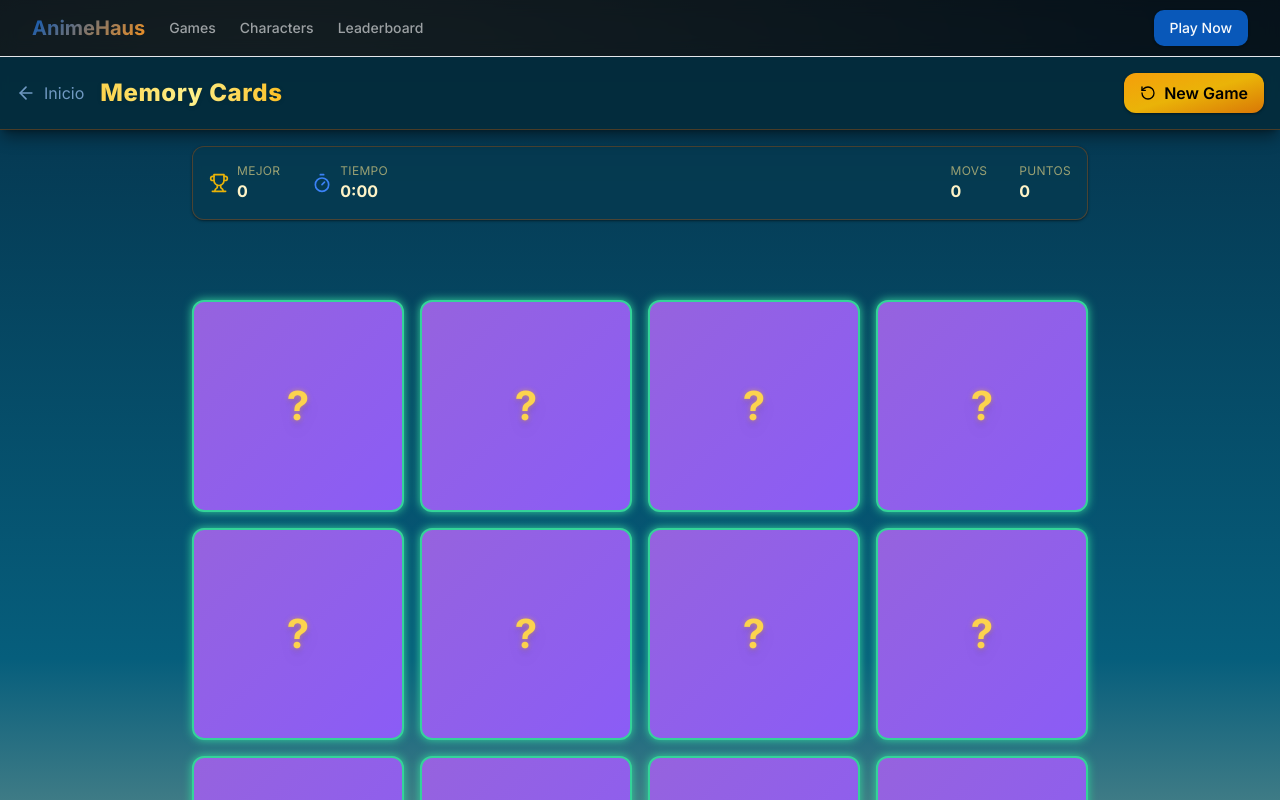
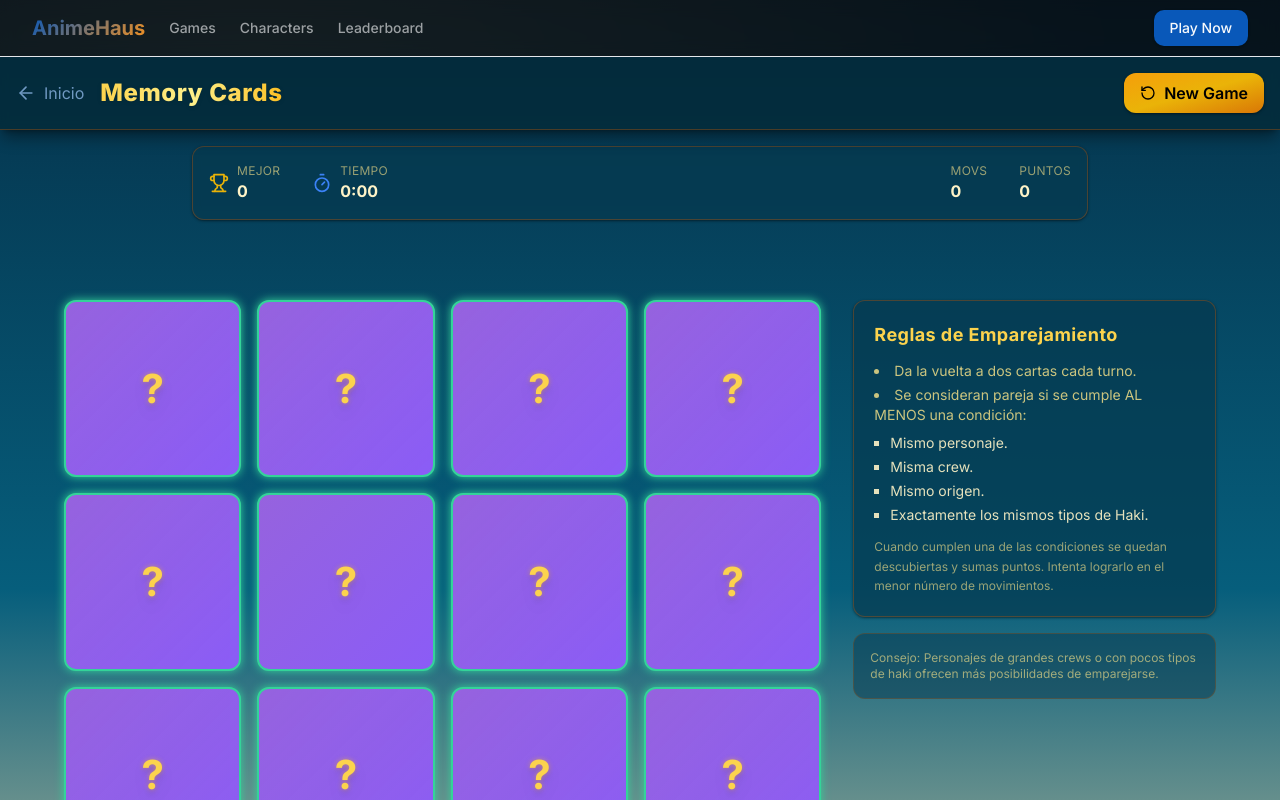
Before and after one commit to AlvaroSM19/animehausv2, a Next.js app: page /games/grid in a window 1280 px wide. Shown: the top 800 px of the page. Built offline with nearby package versions, Linux system fonts and the light colour scheme.

Commit message:
feat(memory-cards): mazo 25% por criterio (personaje, crew, origen, haki)

```diff
--- a/src/app/games/grid/page.tsx
+++ b/src/app/games/grid/page.tsx
@@ -13,17 +13,72 @@ interface GameCard extends AnimeCharacter {
 }
 
 export default function GridGamePage() {
-  const [characters, setCharacters] = useState<GameCard[]>(() => {
-    const allChars = getAllCharacters()
-    const selected = [...allChars].sort(() => Math.random() - 0.5).slice(0, 8)
-    // Duplicate characters for matching pairs
-    return [...selected, ...selected].sort(() => Math.random() - 0.5).map((char, index) => ({
+  // Build a deck with 8 pairs: 2 identical, 2 same crew, 2 same origin, 2 same exact haki types
+  const buildDeck = (): GameCard[] => {
+    const all = getAllCharacters()
+    const shuffle = <T,>(arr: T[]) => arr.sort(() => Math.random() - 0.5)
+    const usedIds = new Set<string>()
+    const pairs: AnimeCharacter[][] = []
+
+    // Helper to safely pick N pairs by predicate and equality function
+    const pickPairs = (count: number, groupFn: (c: AnimeCharacter) => string | null, distinctCharacters: boolean) => {
+      const groups = new Map<string, AnimeCharacter[]>()
+      for (const c of shuffle([...all])) {
+        const key = groupFn(c)
+        if (!key) continue
+        if (!groups.has(key)) groups.set(key, [])
+        groups.get(key)!.push(c)
+      }
+      const groupEntries = shuffle(Array.from(groups.entries()).filter(([_, list]) => list.length >= 2))
+      for (const [_, list] of groupEntries) {
+        if (pairs.length >= 8) break
+        if (count <= 0) break
+        const pool = shuffle(list.filter(c => !usedIds.has(c.id)))
+        if (pool.length < 2) continue
+        const a = pool[0]
+        const b = pool[1]
+        if (distinctCharacters && a.id === b.id) continue
+        pairs.push([a, b])
+        usedIds.add(a.id)
+        usedIds.add(b.id)
+        count--
+      }
+      return count
+    }
+
+    // 1) Two identical character pairs
+    let remainingIdentical = 2
+    const poolForIdentical = shuffle([...all])
+    for (const c of poolForIdentical) {
+      if (remainingIdentical <= 0) break
+      pairs.push([c, c])
+      remainingIdentical--
+    }
+
+    // 2) Two crew pairs
+    pickPairs(2, c => c.crew, true)
+    // 3) Two origin pairs
+    pickPairs(2, c => c.origin, true)
+    // 4) Two haki exact type pairs
+    // Group by sorted haki types string (ignore empty)
+    pickPairs(2, c => c.hakiTypes.length ? c.hakiTypes.slice().sort().join('|') : null, true)
+
+    // Fallback: if we still don't have 8 pairs, fill with random identicals
+    while (pairs.length < 8) {
+      const c = all[Math.floor(Math.random() * all.length)]
+      pairs.push([c, c])
+    }
+
+    const flat = shuffle(pairs).flat()
+    return flat.map((char, index) => ({
       ...char,
-      id: `${char.id}-${index}`,
+      id: `${char.id}-${index}-${Math.random().toString(36).slice(2,7)}`,
       isFlipped: false,
       isMatched: false
     }))
-  })
+  }
+
+  const [characters, setCharacters] = useState<GameCard[]>(() => buildDeck())
 
   const [score, setScore] = useState(0)
   const [bestScore, setBestScore] = useState(0)
@@ -53,17 +108,8 @@ export default function GridGamePage() {
   }, [isPlaying])
 
   const startNewGame = () => {
-    const allChars = getAllCharacters()
-    const selected = [...allChars].sort(() => Math.random() - 0.5).slice(0, 8)
-    const newCards = [...selected, ...selected]
-      .sort(() => Math.random() - 0.5)
-      .map((char, index) => ({
-        ...char,
-        id: `${char.id}-${index}`,
-        isFlipped: false,
-        isMatched: false
-      }))
-    setCharacters(newCards)
+  const newDeck = buildDeck()
+  setCharacters(newDeck)
     setScore(0)
     setMoves(0)
     setTime(0)
@@ -90,8 +136,21 @@ export default function GridGamePage() {
       setCanClick(false)
       setMoves(prev => prev + 1)
 
-      // Check for match
-      if (firstChoice.name === clickedCard.name) {
+      // Helper to compare haki types exact set equality
+      const sameHaki = (a: AnimeCharacter, b: AnimeCharacter) => {
+        if (a.hakiTypes.length !== b.hakiTypes.length) return false
+        const setA = new Set(a.hakiTypes)
+        for (const t of b.hakiTypes) if (!setA.has(t)) return false
+        return true
+      }
+      const isMatch = (
+        firstChoice.name === clickedCard.name ||
+        (!!firstChoice.crew && firstChoice.crew === clickedCard.crew) ||
+        (firstChoice.origin && firstChoice.origin === clickedCard.origin) ||
+        sameHaki(firstChoice, clickedCard)
+      )
+
+      if (isMatch) {
         setScore(prev => prev + 10)
         setCharacters(prev =>
           prev.map(card =>
@@ -199,9 +258,11 @@ export default function GridGamePage() {
         </div>
       </div>
 
-      {/* Game Grid */}
+      {/* Game Area */}
       <div className="container mx-auto px-4 py-8">
-        <div className="max-w-4xl mx-auto">
+        <div className="max-w-6xl mx-auto grid lg:grid-cols-12 gap-8 items-start">
+          {/* Grid */}
+          <div className="lg:col-span-8">
             <div className="grid grid-cols-4 gap-4 mb-8">
             {characters.map((character) => (
               <div
@@ -240,8 +301,6 @@ export default function GridGamePage() {
                 </div>
               </div>
             ))}
-          </div>
-
             {!isPlaying && characters.every(card => card.isMatched) && (
               <div className="text-center bg-[#06394f]/70 border border-amber-700/40 rounded-xl p-8 shadow shadow-black/40">
                 <h2 className="text-2xl font-extrabold mb-4 text-amber-300 drop-shadow">¡Felicidades! 🎉</h2>
@@ -259,6 +318,28 @@ export default function GridGamePage() {
             )}
             </div>
           </div>
+          {/* Instructions */}
+          <aside className="lg:col-span-4 space-y-4">
+            <div className="bg-[#06394f]/70 border border-amber-700/40 rounded-xl p-5 shadow shadow-black/40">
+              <h3 className="text-lg font-bold mb-3 text-amber-300 tracking-wide">Reglas de Emparejamiento</h3>
+              <ul className="list-disc list-inside text-sm text-amber-200/80 space-y-1">
+                <li>Da la vuelta a dos cartas cada turno.</li>
+                <li>Se consideran pareja si se cumple AL MENOS una condición:</li>
+              </ul>
+              <ul className="mt-2 text-sm text-amber-100/90 space-y-1 pl-4 list-[square]">
+                <li>Mismo personaje.</li>
+                <li>Misma crew.</li>
+                <li>Mismo origen.</li>
+                <li>Exactamente los mismos tipos de Haki.</li>
+              </ul>
+              <p className="text-xs text-amber-200/60 mt-3 leading-relaxed">Cuando cumplen una de las condiciones se quedan descubiertas y sumas puntos. Intenta lograrlo en el menor número de movimientos.</p>
+            </div>
+            <div className="bg-[#06394f]/50 border border-amber-700/30 rounded-xl p-4 text-xs text-amber-200/60">
+              Consejo: Personajes de grandes crews o con pocos tipos de haki ofrecen más posibilidades de emparejarse.
+            </div>
+          </aside>
+        </div>
+      </div>
     </div>
   )
 }
```
Lines whose indentation alone changed are shown as unchanged.
